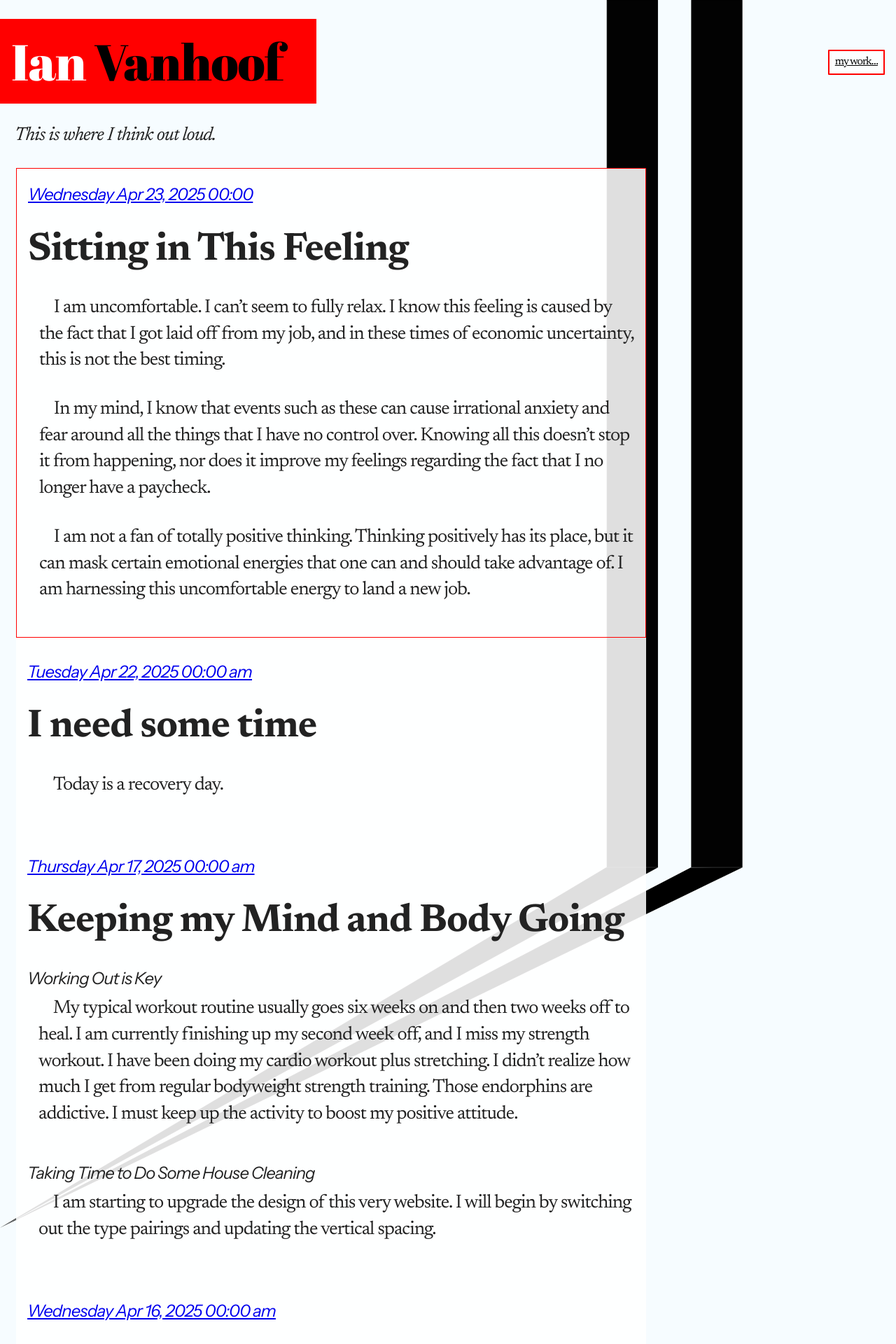
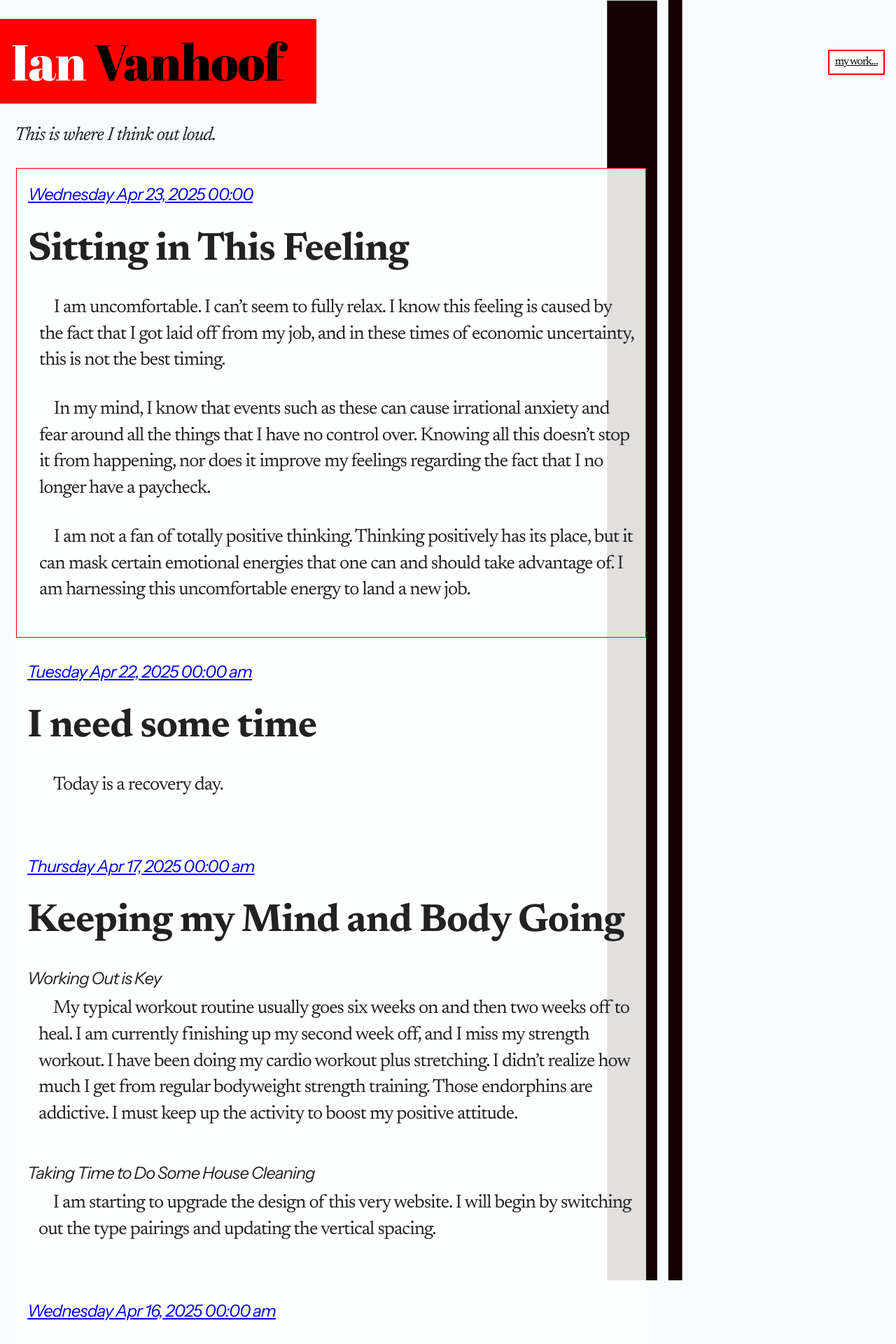
Before and after one commit to ianvanhoof/ianvanhoof.github.io, a Jekyll site: the page built from homepage.html, in a window 1280 px wide. Shown: the top 1920 px of the page at 70% size. Built offline with Jekyll 4.4.1, drawn with Linux system fonts in a browser that asks for light colours.

Commit message:
Adding new racing stripes to the background

```diff
--- a/assets/main-type.scss
+++ b/assets/main-type.scss
@@ -124,7 +124,7 @@ body{
     min-height: 3000px;
     margin:0;
     background-color:#F6FCFF;
-    background-image: url("..//assets/background_stripes.svg");
+    background-image: url("..//assets/racing_stripes.svg");
     background-origin: content-box;
     background-position-x:0 150px;
     background-repeat: no-repeat;
```
Also changed, not shown: assets/racing_stripes.svg (added).
